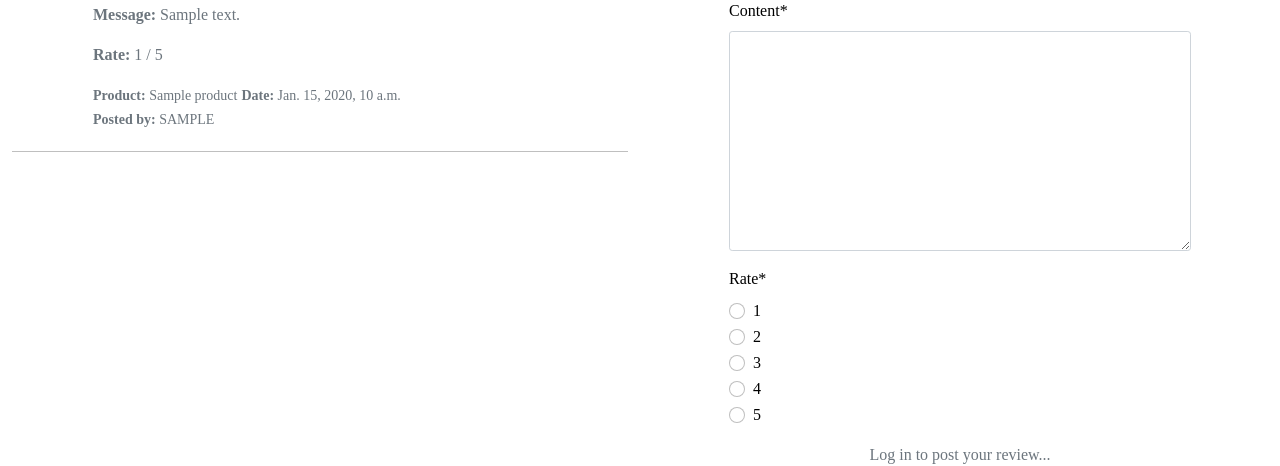
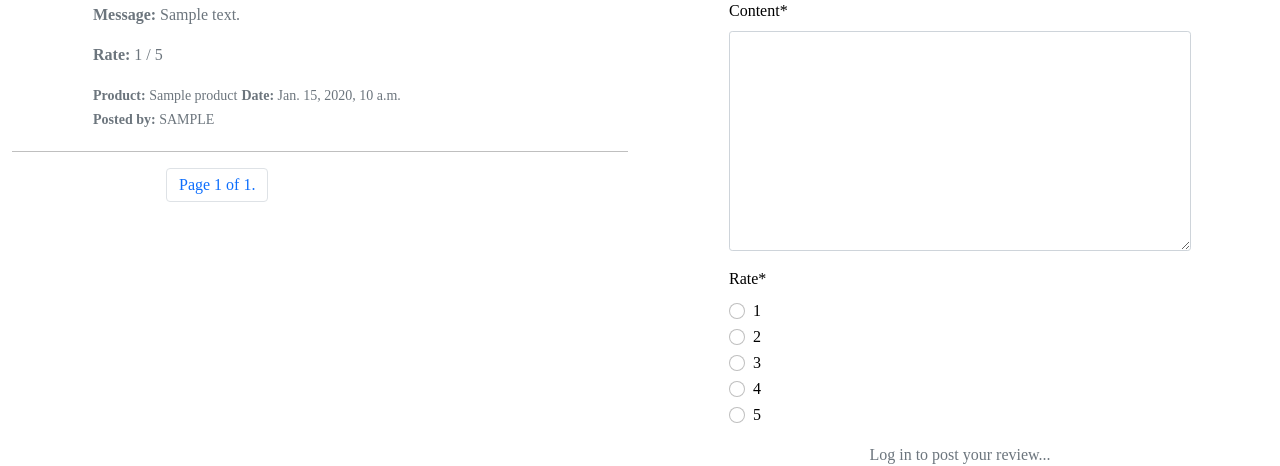
Before and after one commit to CarlosFaccelli26/hand_crafting_milestone, a Django app: page /1/ in a window 1280 px wide. Shown: the part 769-1235 px from the top of the page. Run offline with Django 3.2, Linux system fonts and the light colour scheme; tables that the repository leaves empty hold one stand-in row (values such as "Sample post"); grey boxes marked "Sample" are stand-in pictures; parts of the project's set-up code (start-up, migrations or seed data) failed here and were passed over; some libraries are stand-ins or nearby versions.

Commit message:
Added pagination links to show 3 reviews per page

```diff
--- a/products/templates/products/product_detail.html
+++ b/products/templates/products/product_detail.html
@@ -127,7 +127,7 @@
                 <p class="logo-font small text-center mb-1">Reviews</p>
                 <hr>
                 {% if reviews %}
-                {% for review in reviews %}
+                {% for review in page_obj %}
                     <div class="w-75 mx-auto p-1">
                         <p class="text-muted text-truncate"><strong>Message:</strong> {{ review.content }}</p>
                         <p class="text-muted"><strong>Rate:</strong> {{ review.rate }} / 5</p>
@@ -140,6 +140,31 @@
                 {% else  %}
                     <p class="text-muted text-center m5">No reviews yet...</p>
                 {% endif %}
+                <ul class="w-50 mx-auto pagination">
+                        {% if page_obj.has_previous %}
+                            <li class="page-item">
+                                <a class="page-link" href="?page=1">&laquo; first</a>
+                            </li>
+                            <li class="page-item">
+                                <a class="page-link" href="?page={{ page_obj.previous_page_number }}">previous</a>
+                            </li>
+                        {% endif %}
+
+                            <li class="page-item">
+                                <p class="page-link">
+                                    Page {{ page_obj.number }} of {{ page_obj.paginator.num_pages }}.
+                                </p>
+                            </li>
+
+                        {% if page_obj.has_next %}
+                            <li class="page-item">
+                                <a class="page-link" href="?page={{ page_obj.next_page_number }}">next</a>
+                            </li>
+                            <li class="page-item">
+                                <a class="page-link" href="?page={{ page_obj.paginator.num_pages }}">last &raquo;</a>
+                            </li>
+                        {% endif %}
+                </ul>
             </div>
             <div class="col-sm-12 col-md-6">
                 <hr>
--- a/products/views.py
+++ b/products/views.py
@@ -3,6 +3,7 @@ from django.contrib import messages
 from django.contrib.auth.decorators import login_required
 from django.db.models import Q, Avg
 from django.db.models.functions import Lower
+from django.core.paginator import Paginator
 from .models import Product, Category, ProductReview
 from .forms import ProductForm, ProductReviewForm
 
@@ -65,11 +66,15 @@ def product_detail(request, product_id):
     form = ProductReviewForm()
     product = get_object_or_404(Product, pk=product_id)
     reviews = ProductReview.objects.filter(product=product_id)
+    paginator = Paginator(reviews, 3) # Show 3 reviews per page.
+    page_number = request.GET.get('page')
+    page_obj = paginator.get_page(page_number)
 
     context = {
         'product': product,
         'form': form,
         'reviews': reviews,
+        'page_obj': page_obj,
     }
 
     return render(request, 'products/product_detail.html', context)
@@ -100,6 +105,7 @@ def review(request, product_id):
         'product': product,
         'form': form,
         'reviews': reviews,
+        'page_obj': page_obj
     }
 
     return render(request, 'products/product_detail.html', context)
```
Also changed, not shown: README.md.
